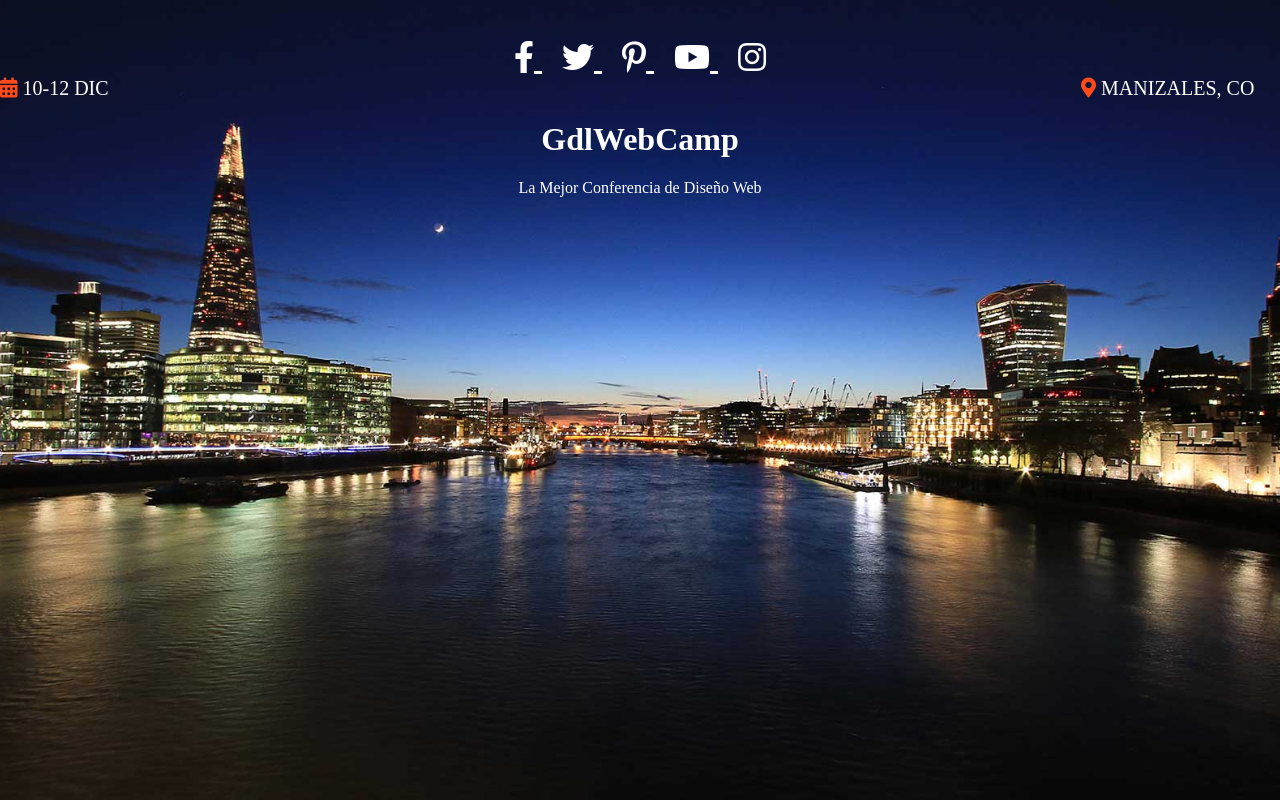
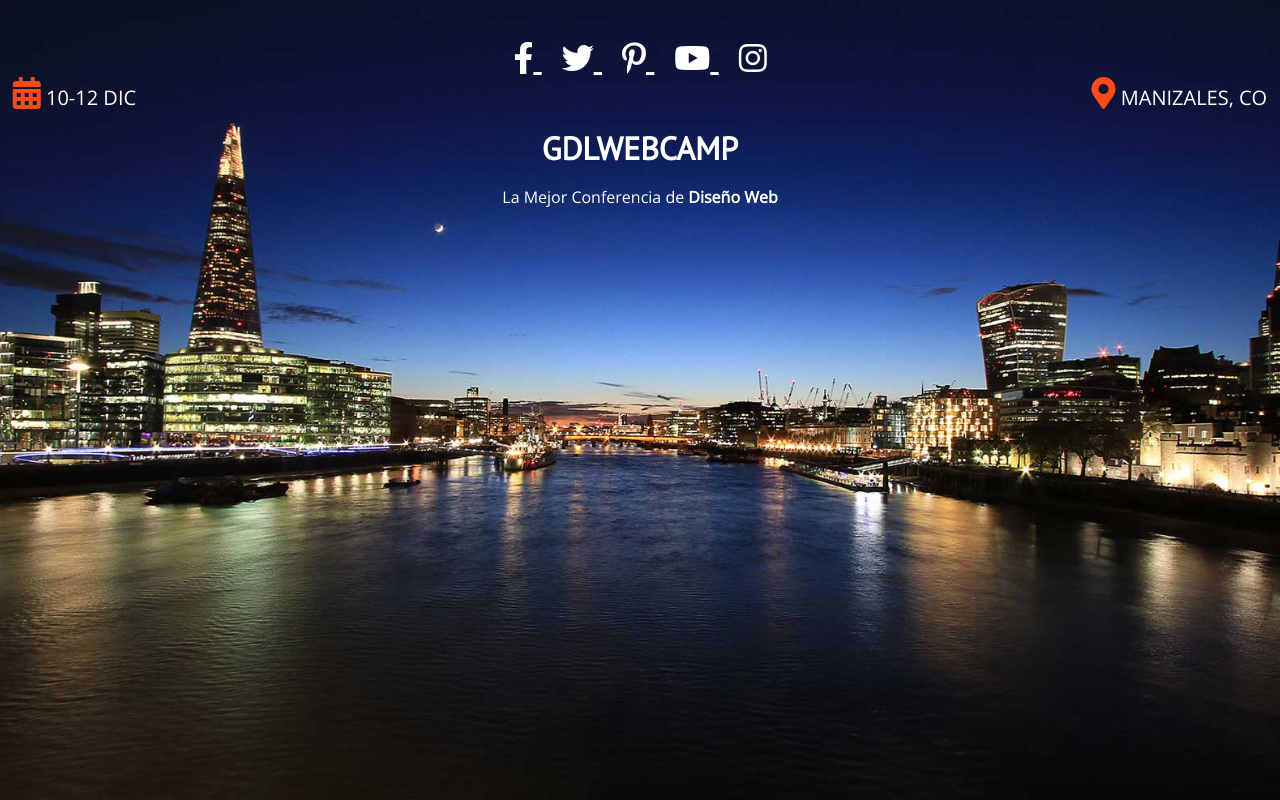
Before and after one commit to DavidMV97/GDLWEBCAMP, a website built with Parcel: page index.html in a window 1280 px wide. Built offline with nearby package versions, Linux system fonts and the light colour scheme.

Commit message:
fuente google fonts

```diff
--- a/css/main.css
+++ b/css/main.css
@@ -281,6 +281,11 @@ html {
 
 body {
     background-color: #f2f2f2;
+    font-family: 'Open Sans', sans-serif;
+}
+
+h2 {
+    font-family: 'Oswald', sans-serif;
 }
 
 
@@ -323,6 +328,7 @@ body {
     display: flex;
     justify-content: space-between;
     width: 98%;
+    margin: 0 auto;
 }
 
 @media only screen and(min-width:768px) {
@@ -342,6 +348,7 @@ body {
 
 .event-information p i {
     color: #fe4918;
+    font-size: 2rem;
 }
 
 .container-site-name {
@@ -350,8 +357,24 @@ body {
     text-align: center;
 }
 
+.slogan {
+    text-transform: none;
+}
 
-/* p.date {
-    float: right;
-    text-align: right;
-} */
+.slogan span {
+    font-weight: bold;
+}
+
+h1 {
+    font-family: 'PT Sans', sans-serif;
+    font-size: 5.9vw;
+    text-transform: uppercase;
+}
+
+@media only screen and(min-width:768px) {
+    h1 {
+        font-size: 11.5vw;
+        margin: 0;
+        line-height: 1;
+    }
+}
--- a/index.html
+++ b/index.html
@@ -18,6 +18,7 @@
 
     <link rel="stylesheet" href="css/normalize.css">
     <link rel="stylesheet" href="css/all.min.css">
+    <link href="https://fonts.googleapis.com/css2?family=Open+Sans&family=Oswald:wght@300&family=PT+Sans&display=swap" rel="stylesheet">
     <link rel="stylesheet" href="css/main.css">
     <meta name="theme-color" content="#fafafa">
 </head>
@@ -40,7 +41,7 @@
                 <!--Informacion Evento -->
                 <div class="container-site-name">
                     <h1 class="site-name"> GdlWebCamp </h1>
-                    <p>La Mejor Conferencia de <span> Diseño Web </span></p>
+                    <p class="slogan">La Mejor Conferencia de <span> Diseño Web </span></p>
                 </div>
             </div>
         </div>
```
